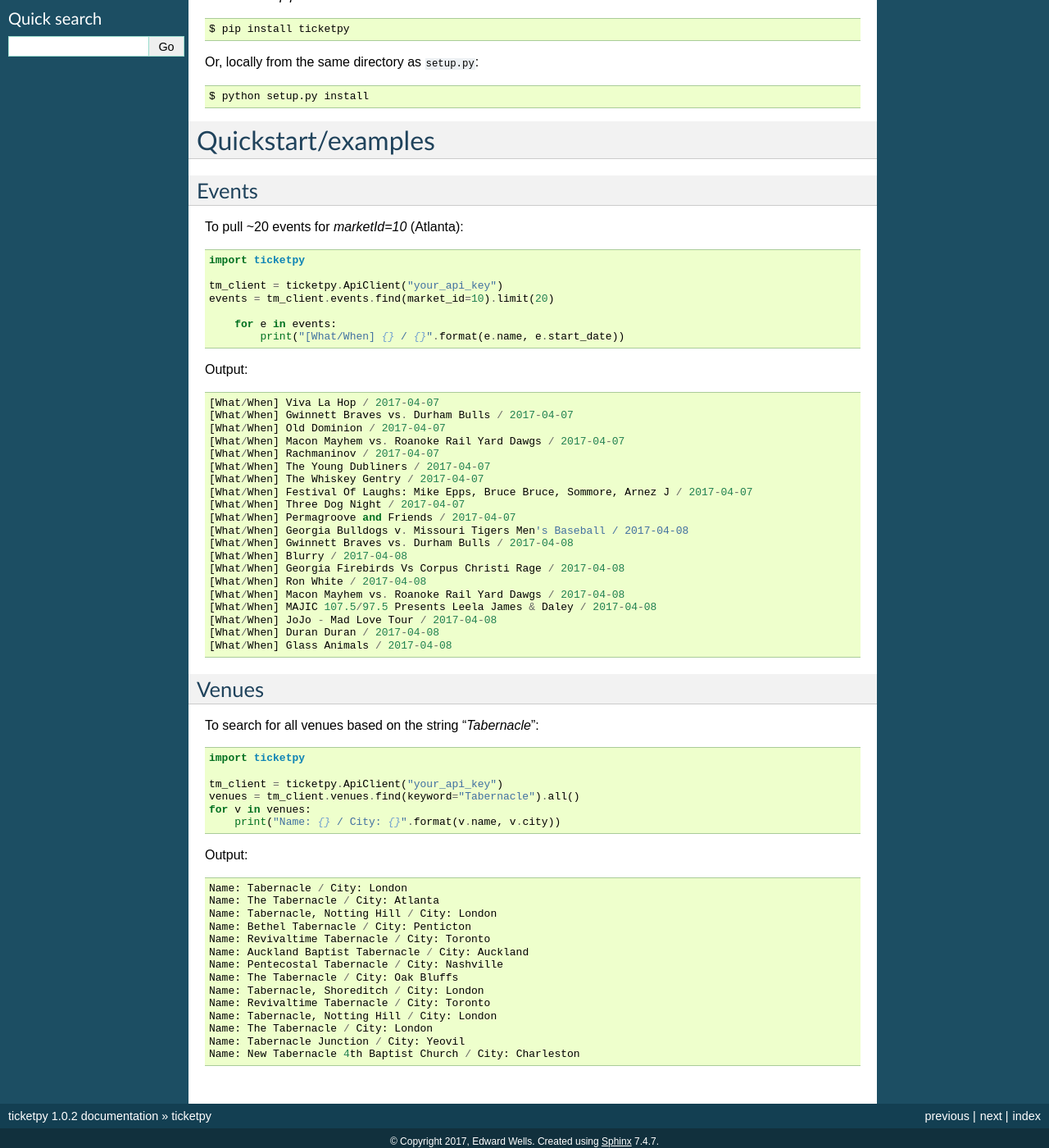
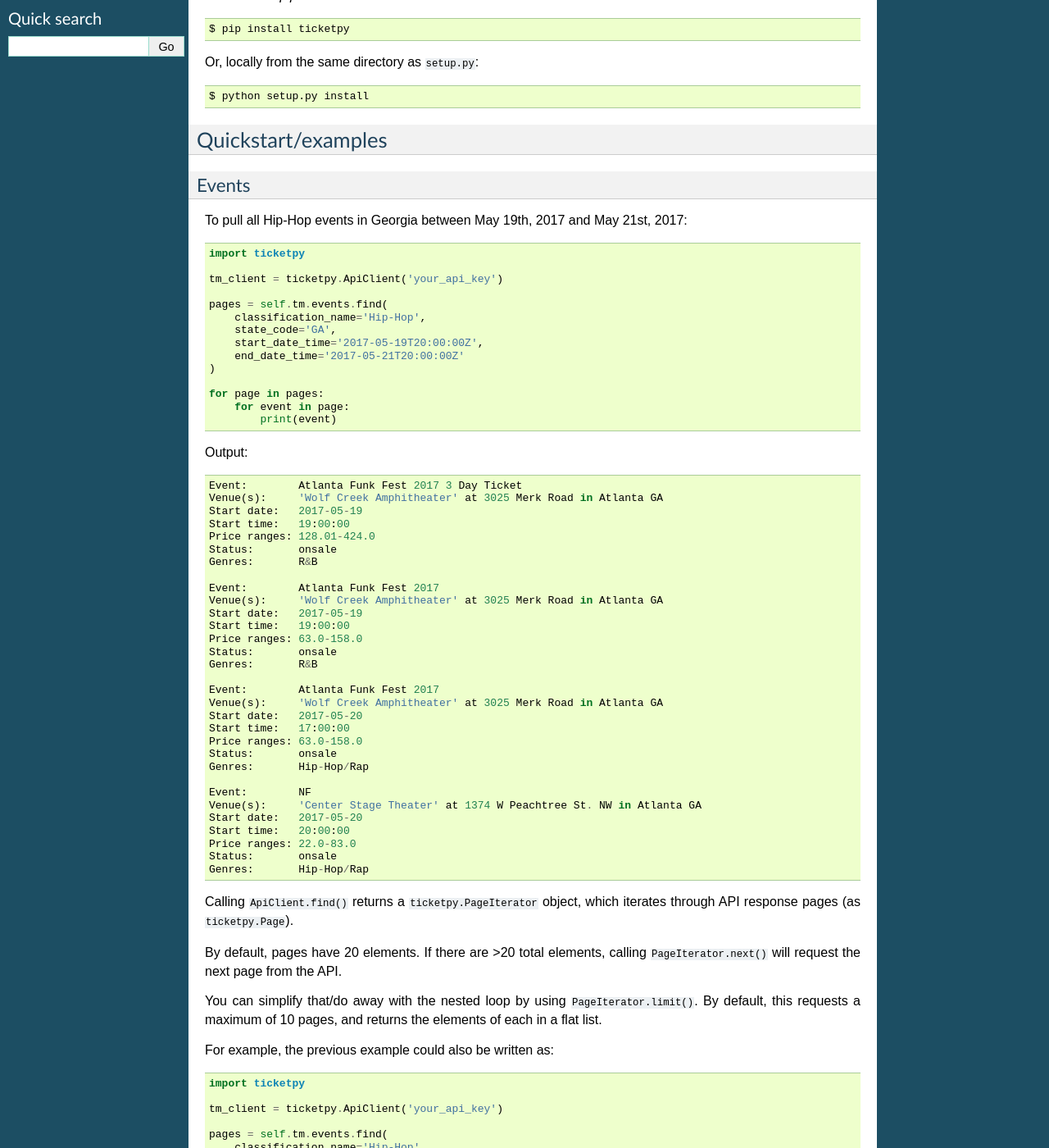
Before and after one commit to arcward/ticketpy, a Sphinx documentation site: the page built from docs/readme.rst, in a window 1280 px wide and 1400 px high, scrolled down 352 px. Shown: the whole window at 82% size. Built offline with Sphinx 7.4.7, drawn with Linux system fonts in a browser that asks for light colours; some of the changed text lies outside the part shown.

Commit message:
Updated find(), limit(), bugfixes, doc updates
Fixed a bug where a page returned without results would throw exceptions (no '_embedded' key)

Updated ApiClient.limit() to limit the number of page requests rather than
guess at the max page requests from the number of elements, set
default to 10 pages

Updated sphinx docs

```diff
--- a/README.rst
+++ b/README.rst
@@ -7,13 +7,13 @@
 http://developer.ticketmaster.com/products-and-docs/apis/discovery-api/v2/
 
 Requirements
-^^^^^^^^^^^^
+------------
 
 -  Python >= 3.5.2 (anything >= 3 is probably OK)
 -  Requests >= 2.13.0
 
 Installation
-^^^^^^^^^^^^
+------------
 To install via *pip*:
 
 .. code-block:: bash
@@ -27,46 +27,96 @@
     $ python setup.py install
 
 Quickstart/examples
-===================
+-------------------
 
 Events
 ^^^^^^
-
-To pull ~20 events for *marketId=10* (Atlanta):
+To pull all Hip-Hop events in Georgia between May 19th, 2017 and
+May 21st, 2017:
 
 .. code-block:: python
 
     import ticketpy
 
-    tm_client = ticketpy.ApiClient("your_api_key")
-    events = tm_client.events.find(market_id=10).limit(20)
+    tm_client = ticketpy.ApiClient('your_api_key')
 
-        for e in events:
-            print("[What/When] {} / {}".format(e.name, e.start_date))
+    pages = self.tm.events.find(
+        classification_name='Hip-Hop',
+        state_code='GA',
+        start_date_time='2017-05-19T20:00:00Z',
+        end_date_time='2017-05-21T20:00:00Z'
+    )
+
+    for page in pages:
+        for event in page:
+            print(event)
 
 Output::
 
-    [What/When] Viva La Hop / 2017-04-07
-    [What/When] Gwinnett Braves vs. Durham Bulls / 2017-04-07
-    [What/When] Old Dominion / 2017-04-07
-    [What/When] Macon Mayhem vs. Roanoke Rail Yard Dawgs / 2017-04-07
-    [What/When] Rachmaninov / 2017-04-07
-    [What/When] The Young Dubliners / 2017-04-07
-    [What/When] The Whiskey Gentry / 2017-04-07
-    [What/When] Festival Of Laughs: Mike Epps, Bruce Bruce, Sommore, Arnez J / 2017-04-07
-    [What/When] Three Dog Night / 2017-04-07
-    [What/When] Permagroove and Friends / 2017-04-07
-    [What/When] Georgia Bulldogs v. Missouri Tigers Men's Baseball / 2017-04-08
-    [What/When] Gwinnett Braves vs. Durham Bulls / 2017-04-08
-    [What/When] Blurry / 2017-04-08
-    [What/When] Georgia Firebirds Vs Corpus Christi Rage / 2017-04-08
-    [What/When] Ron White / 2017-04-08
-    [What/When] Macon Mayhem vs. Roanoke Rail Yard Dawgs / 2017-04-08
-    [What/When] MAJIC 107.5/97.5 Presents Leela James & Daley / 2017-04-08
-    [What/When] JoJo - Mad Love Tour / 2017-04-08
-    [What/When] Duran Duran / 2017-04-08
-    [What/When] Glass Animals / 2017-04-08
+    Event:        Atlanta Funk Fest 2017 3 Day Ticket
+    Venue(s):     'Wolf Creek Amphitheater' at 3025 Merk Road in Atlanta GA
+    Start date:   2017-05-19
+    Start time:   19:00:00
+    Price ranges: 128.01-424.0
+    Status:       onsale
+    Genres:       R&B
 
+    Event:        Atlanta Funk Fest 2017
+    Venue(s):     'Wolf Creek Amphitheater' at 3025 Merk Road in Atlanta GA
+    Start date:   2017-05-19
+    Start time:   19:00:00
+    Price ranges: 63.0-158.0
+    Status:       onsale
+    Genres:       R&B
+
+    Event:        Atlanta Funk Fest 2017
+    Venue(s):     'Wolf Creek Amphitheater' at 3025 Merk Road in Atlanta GA
+    Start date:   2017-05-20
+    Start time:   17:00:00
+    Price ranges: 63.0-158.0
+    Status:       onsale
+    Genres:       Hip-Hop/Rap
+
+    Event:        NF
+    Venue(s):     'Center Stage Theater' at 1374 W Peachtree St. NW in Atlanta GA
+    Start date:   2017-05-20
+    Start time:   20:00:00
+    Price ranges: 22.0-83.0
+    Status:       onsale
+    Genres:       Hip-Hop/Rap
+
+Calling ``ApiClient.find()`` returns a ``ticketpy.PageIterator``
+object, which iterates through API response pages (as ``ticketpy.Page``).
+
+By default, pages have 20 elements. If there are >20 total elements,
+calling ``PageIterator.next()`` will request the next page from the API.
+
+You can simplify that/do away with the nested loop by using
+``PageIterator.limit()``. By default, this requests a maximum of 10 pages,
+and returns the elements of each in a flat list.
+
+For example, the previous example could also be written as:
+
+.. code-block:: python
+
+    import ticketpy
+
+    tm_client = ticketpy.ApiClient('your_api_key')
+
+    pages = self.tm.events.find(
+        classification_name='Hip-Hop',
+        state_code='GA',
+        start_date_time='2017-05-19T20:00:00Z',
+        end_date_time='2017-05-21T20:00:00Z'
+    ).limit()
+
+    for event in pages:
+        print(event)
+
+The output here would be the same as there was <1 page available, however,
+this can save you some wasted API calls for large result sets. If you
+really want *every page*, though, use ``all()`` to request every available
+page.
 
 Venues
 ^^^^^^
--- a/docs/index.rst
+++ b/docs/index.rst
@@ -7,7 +7,7 @@
 ====================================
 
 .. toctree::
-   :maxdepth: 2
+   :maxdepth: 3
    :caption: Contents:
 
    readme
```
Also changed, not shown: 13 other files.
